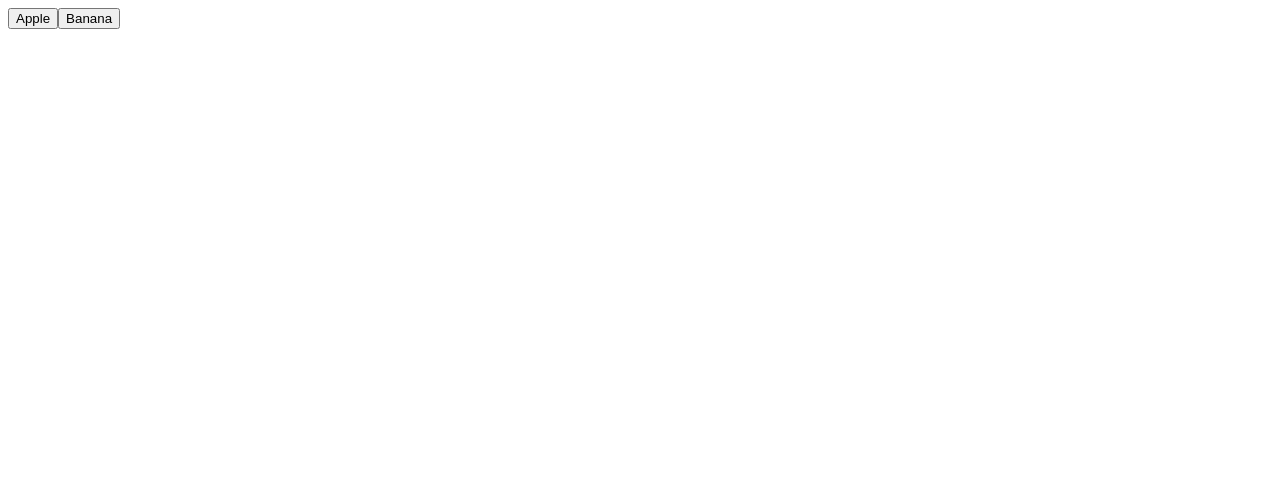
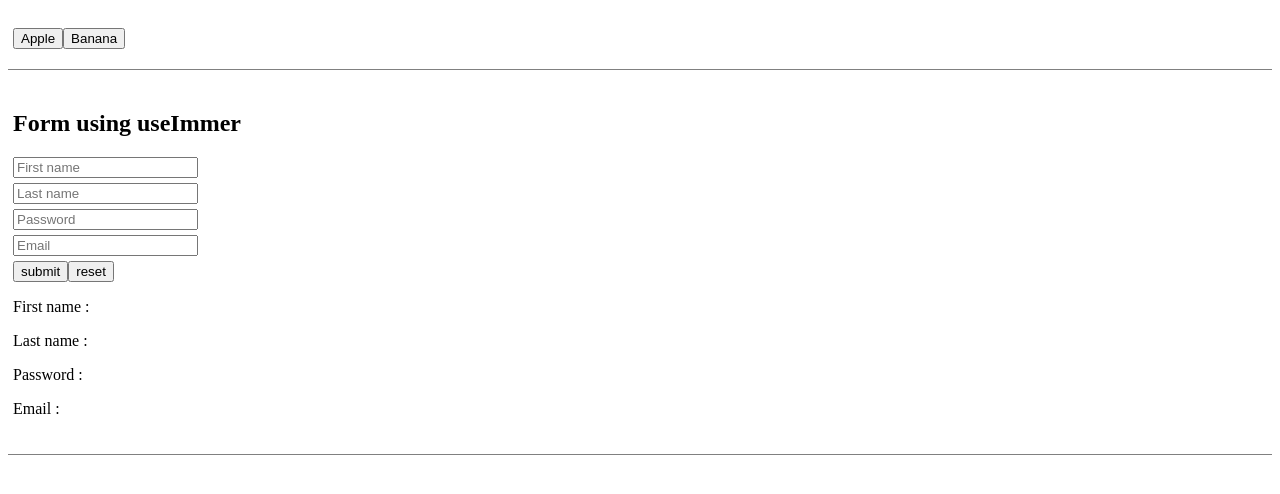
Before and after one commit to PRANAV-SHILU/csbs-react-tutorial, a React (Vite) app: page / in a window 1280 px wide. Shown: the top 494 px of the page. Built offline with nearby package versions, Linux system fonts and the light colour scheme.

Commit message:
13-12-2025

```diff
--- a/package.json
+++ b/package.json
@@ -11,7 +11,8 @@
   },
   "dependencies": {
     "react": "^19.2.0",
-    "react-dom": "^19.2.0"
+    "react-dom": "^19.2.0",
+    "use-immer": "^0.11.0"
   },
   "devDependencies": {
     "@eslint/js": "^9.39.1",
--- a/src/App.css
+++ b/src/App.css
@@ -0,0 +1,12 @@
+section{
+    padding: 20px 5px;
+    border-bottom: 1px solid gray;
+}
+form{
+    display: grid;
+    gap: 5px;
+    width: 200px;
+}
+span{
+    color: red;
+}
--- a/src/App.jsx
+++ b/src/App.jsx
@@ -1,10 +1,12 @@
 import "./App.css";
 import V13 from "./assets/V13";
+import FormValidation from "./assets/V21";
 
 function App() {
   return (
     <>
       <V13/>
+      <FormValidation/>
     </>
   );
 }
--- a/src/assets/V13.jsx
+++ b/src/assets/V13.jsx
@@ -4,8 +4,10 @@
   }
   return (
     <>
-      <button onClick={() => fruit("Apple")}>Apple</button>
-      <button onClick={() => fruit("Banana")}>Banana</button>
+      <section>
+        <button onClick={() => fruit("Apple")}>Apple</button>
+        <button onClick={() => fruit("Banana")}>Banana</button>
+      </section>
     </>
   );
 }
--- /dev/null
+++ b/src/assets/V21.jsx
@@ -0,0 +1,55 @@
+import { useImmer } from "use-immer";
+const initialValue = {
+  fname: "",
+  lname: "",
+  pass: "",
+  email: "",
+};
+const initialTouched = {
+  fname: false,
+  lname: false,
+  pass: false,
+  email: false,
+};
+
+export default function FormValidation() {
+  const [value, setValue] = useImmer(initialValue);
+  const [touched, setTouched] = useImmer(initialTouched);
+
+  return (
+    <section>
+        <h2>Form using useImmer</h2>
+      <form method="post" action=''>
+        <div>
+          <input type="text" value={value.fname} placeholder="First name" onChange={(e) => setValue(draft => ({ ...draft, fname: e.target.value }))} onBlur={() => setTouched(d => { d.fname = true })} />
+
+          {touched.fname && value.fname.trim().length < 3 && <span> First name must be at least 3 characters long</span>}
+        </div>
+        <div>
+          <input type="text" value={value.lname} placeholder="Last name" onChange={(e) => setValue(draft => ({ ...draft, lname: e.target.value }))} onBlur={() => setTouched(d => { d.lname = true })} />
+
+          {touched.lname && value.lname.trim().length < 3 && <span> Last name must be at least 3 characters long</span>}
+        </div>
+        <div>
+          <input type="password" value={value.pass} placeholder="Password" onChange={(e) => setValue(draft => ({ ...draft, pass: e.target.value }))} onBlur={() => setTouched(d => { d.pass = true })} />
+
+            {touched.pass && value.pass.trim().length < 8 && <span> Password must be at least 8 characters long</span>}
+        </div>
+        <div>
+          <input type="email" value={value.email} placeholder="Email" onChange={(e) => setValue(draft => ({ ...draft, email: e.target.value }))} onBlur={() => setTouched(d => { d.email = true })} />
+
+            {touched.email && (value.email.trim().length < 1 || !value.email.includes("@")) && <span> Email is required and must contain "@" symbol</span>}
+        </div>
+        <div>
+          <input type="submit" value="submit" onClick={() => { setValue(initialValue);}} />
+          <input type="reset" value="reset" onClick={() => { setValue(initialValue);}} />
+        </div>
+      </form>
+
+      <p>First name : {value.fname}</p>
+      <p>Last name : {value.lname}</p>
+      <p>Password : {value.pass}</p>
+      <p>Email : {value.email}</p>
+    </section>
+  );
+}
```
Also changed, not shown: remember.txt (added), 1 other file (tests, documents, lock files or other folders).
